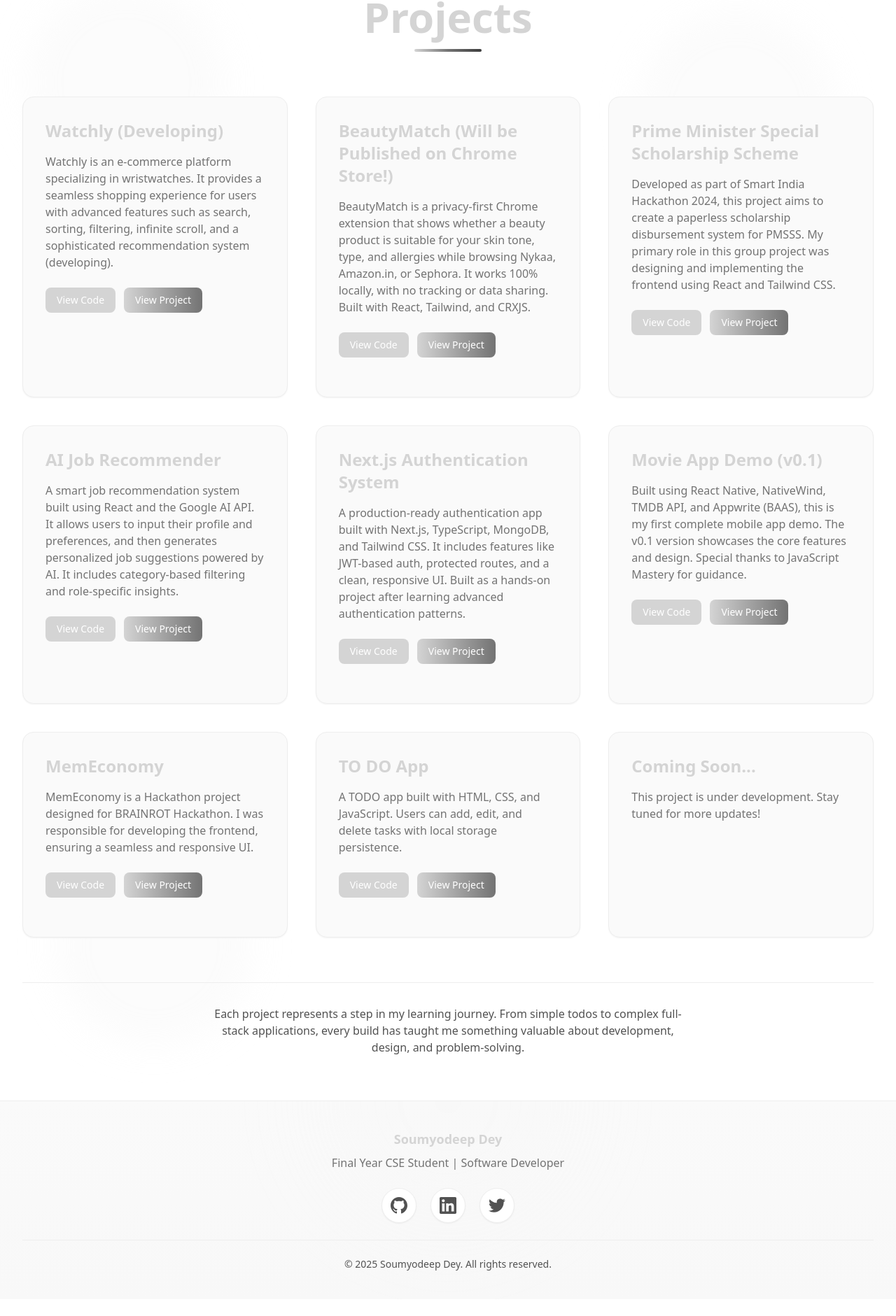
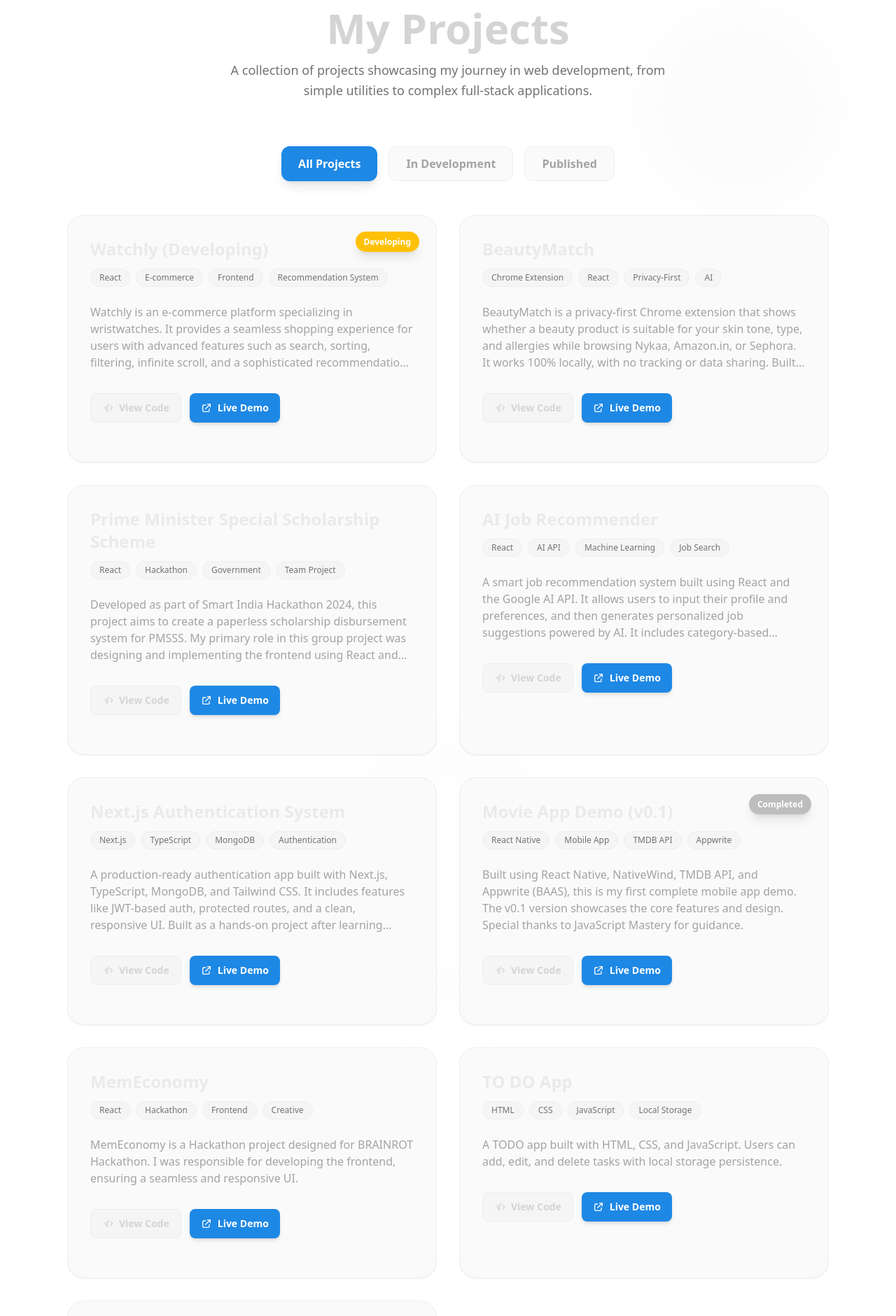
Before and after one commit to Soumyodeep-Dey/SD-portfolio, a React (Vite) app: page /projects in a window 1280 px wide. Shown: the part 135-2016 px from the top of the page at 70% size. Before the commit the page ends 1992 px from the top, so only its background shows below. Built offline with nearby package versions, Linux system fonts and the light colour scheme.

Commit message:
style : project css upgradation

```diff
--- a/src/components/Projects/Projects.jsx
+++ b/src/components/Projects/Projects.jsx
@@ -1,4 +1,4 @@
-/* Projects.jsx – Upgraded to match Blogs theme and palette */
+/* Projects.jsx – Enhanced to match Home.jsx design patterns with improved UX */
 import { useState } from 'react';
 
 const projectList = [
@@ -8,14 +8,18 @@ const projectList = [
     link: "https://github.com/Soumyodeep-Dey/Watchly",
     live: "https://watchly-frontend.onrender.com/",
     video: "/Videos/WatchLy.mp4",
+    tags: ["React", "E-commerce", "Frontend", "Recommendation System"],
+    status: "developing"
   },
   {
-    title: "BeautyMatch (Will be Published on Chrome Store!)",
-    description:
-      "BeautyMatch is a privacy-first Chrome extension that shows whether a beauty product is suitable for your skin tone, type, and allergies while browsing Nykaa, Amazon.in, or Sephora. It works 100% locally, with no tracking or data sharing. Built with React, Tailwind, and CRXJS.",
+    title: "BeautyMatch",
+    description: "BeautyMatch is a privacy-first Chrome extension that shows whether a beauty product is suitable for your skin tone, type, and allergies while browsing Nykaa, Amazon.in, or Sephora. It works 100% locally, with no tracking or data sharing. Built with React, Tailwind, and CRXJS.",
     link: "https://github.com/Soumyodeep-Dey/BeautyMatch",
     live: "https://chromewebstore.google.com/detail/beautymatch/kongfkfcoganehdeiiaffpmmedmkbjho",
-    video: "/Videos/BeautyMatch.mp4"
+    video: "/Videos/BeautyMatch.mp4",
+    tags: ["Chrome Extension", "React", "Privacy-First", "AI"],
+    status: "published",
+    badge: "Chrome Store"
   },
   {
     title: "Prime Minister Special Scholarship Scheme",
@@ -23,6 +27,9 @@ const projectList = [
     link: "https://github.com/Soumyodeep-Dey/Scholarship",
     live: "https://pmsss-scholarship.vercel.app/",
     video: "/Videos/PMSSS.mp4",
+    tags: ["React", "Hackathon", "Government", "Team Project"],
+    status: "published",
+    badge: "Hackathon Winner"
   },
   {
     title: "AI Job Recommender",
@@ -30,6 +37,8 @@ const projectList = [
     link: "https://github.com/Soumyodeep-Dey/Ai_Job_Recommendation_System",
     live: "https://ai-job-recommendation-system-eight.vercel.app/",
     video: "/Videos/AIJobRecommender.mp4",
+    tags: ["React", "AI API", "Machine Learning", "Job Search"],
+    status: "published"
   },
   {
     title: "Next.js Authentication System",
@@ -37,13 +46,17 @@ const projectList = [
     link: "https://github.com/Soumyodeep-Dey/auth_next_js",
     live: "https://auth-next-js-zeta.vercel.app/login",
     video: "/Videos/NextAuthApp.mp4",
+    tags: ["Next.js", "TypeScript", "MongoDB", "Authentication"],
+    status: "published"
   },
   {
     title: "Movie App Demo (v0.1)",
     description: "Built using React Native, NativeWind, TMDB API, and Appwrite (BAAS), this is my first complete mobile app demo. The v0.1 version showcases the core features and design. Special thanks to JavaScript Mastery for guidance.",
     link: "https://github.com/Soumyodeep-Dey/Mobile_Movie_App",
     live: "https://www.linkedin.com/posts/soumyodeep-dey-s-d-2a125b1a7_100daysofcode-buildinpublic-appdevelopment-activity-7352362240777322503-VppU",
-    video: "/Videos/MovieAppDemo.mp4"
+    video: "/Videos/MovieAppDemo.mp4",
+    tags: ["React Native", "Mobile App", "TMDB API", "Appwrite"],
+    status: "completed"
   },
   {
     title: "MemEconomy",
@@ -51,6 +64,8 @@ const projectList = [
     link: "https://github.com/Soumyodeep-Dey/memeconomy",
     live: "https://meme-economy-black.vercel.app/",
     video: "/Videos/memeconomy.mp4",
+    tags: ["React", "Hackathon", "Frontend", "Creative"],
+    status: "published"
   },
   {
     title: "TO DO App",
@@ -58,6 +73,8 @@ const projectList = [
     link: "https://github.com/Soumyodeep-Dey/TO-DO-LIST",
     live: "https://soumyodeep-dey.github.io/TO-DO-LIST/",
     video: "/Videos/ToDoApp.mp4",
+    tags: ["HTML", "CSS", "JavaScript", "Local Storage"],
+    status: "published"
   },
   {
     title: "Coming Soon...",
@@ -65,12 +82,15 @@ const projectList = [
     link: "https://github.com/Soumyodeep-Dey",
     live: "https://github.com/Soumyodeep-Dey",
     video: "/Videos/XYZ.mp4",
+    tags: ["Coming Soon"],
+    status: "planning"
   },
 ];
 
 function Projects() {
   const [loadingMedia, setLoadingMedia] = useState({});
   const [errorMedia, setErrorMedia] = useState({});
+  const [filter, setFilter] = useState('all');
 
   const handleMediaLoadStart = (index, type) => {
     setLoadingMedia(prev => ({ ...prev, [`${index}-${type}`]: true }));
@@ -83,65 +103,116 @@ function Projects() {
     setLoadingMedia(prev => ({ ...prev, [`${index}-${type}`]: false }));
   };
 
+  const filteredProjects = filter === 'all'
+    ? projectList
+    : projectList.filter(project => project.status === filter);
+
+  const getStatusColor = (status) => {
+    switch (status) {
+      case 'developing': return 'bg-warning-500';
+      case 'published': return 'bg-success-500';
+      case 'published': return 'bg-primary-500';
+      case 'planning': return 'bg-light-600 dark:bg-dark-600';
+      default: return 'bg-light-600 dark:bg-dark-600';
+    }
+  };
+
   return (
     <main
       id="projects"
-      className="bg-light-50 dark:bg-dark-50 py-16 min-h-screen relative overflow-hidden"
+      className="bg-light-50 dark:bg-dark-50 py-20 min-h-screen relative overflow-hidden"
     >
-      {/* Decorative blobs */}
+      {/* Subtle background elements matching Home.jsx */}
       <div className="pointer-events-none absolute inset-0 overflow-hidden">
-        {[
-          'top-10 left-10 animate-blob',
-          'top-20 right-20 animate-blob animation-delay-2000',
-          'bottom-20 left-20 animate-blob animation-delay-4000'
-        ].map((pos, i) => (
-          <div
-            key={i}
-            className={`absolute w-72 h-72 bg-light-300 dark:bg-dark-300 rounded-full mix-blend-multiply dark:mix-blend-screen filter blur-xl opacity-20 ${pos}`}
-          />
-        ))}
+        <div className="absolute top-20 right-20 w-72 h-72 bg-light-200 dark:bg-dark-200 rounded-full mix-blend-multiply dark:mix-blend-screen filter blur-xl opacity-30" />
+        <div className="absolute bottom-32 left-20 w-80 h-80 bg-light-250 dark:bg-dark-250 rounded-full mix-blend-multiply dark:mix-blend-screen filter blur-xl opacity-20" />
+        <div className="absolute top-1/2 left-1/2 -translate-x-1/2 -translate-y-1/2 w-96 h-96 bg-light-300 dark:bg-dark-300 rounded-full mix-blend-multiply dark:mix-blend-screen filter blur-xl opacity-10" />
       </div>
 
-      <div className="relative container mx-auto px-4 md:px-6 lg:px-8">
-        {/* Main heading */}
+      <div className="relative container mx-auto px-4 sm:px-6 lg:px-8 max-w-6xl">
+        {/* Header section */}
         <header className="text-center mb-16">
-          <h1 className="text-4xl md:text-5xl lg:text-6xl font-extrabold text-dark-900 dark:text-light-50 animate-fadeInUp">
-            Projects
+          <h1 className="text-4xl md:text-5xl lg:text-6xl font-extrabold text-dark-900 dark:text-light-950 animate-fadeInLeft mb-4">
+            My Projects
           </h1>
-          <div className="w-24 h-1 bg-gradient-to-r from-dark-900 via-dark-700 to-dark-500 dark:from-light-50 dark:via-light-300 dark:to-light-400 mx-auto mt-4 rounded-full" />
+          <p className="text-lg text-dark-700 dark:text-light-700 max-w-2xl mx-auto leading-relaxed">
+            A collection of projects showcasing my journey in web development, from simple utilities to complex full-stack applications.
+          </p>
         </header>
 
+        {/* Filter buttons */}
+        <nav className="flex flex-wrap justify-center gap-4 mb-12">
+          {[
+            { key: 'all', label: 'All Projects' },
+            { key: 'developing', label: 'In Development' },
+            { key: 'published', label: 'Published' }
+          ].map(({ key, label }) => (
+            <button
+              key={key}
+              type="button"
+              onClick={() => setFilter(key)}
+              className={`px-6 py-3 rounded-xl font-semibold transition-all duration-300 hover:scale-105 hover:shadow-lg ${filter === key
+                ? 'bg-primary-600 text-light-50 shadow-lg'
+                : 'bg-light-100 dark:bg-dark-100 text-dark-800 dark:text-light-800 hover:bg-light-200 dark:hover:bg-dark-200 border border-light-300 dark:border-dark-300'
+                }`}
+            >
+              {label}
+            </button>
+          ))}
+        </nav>
+
         {/* Projects grid */}
-        <section
-          className="grid grid-cols-1 md:grid-cols-2 lg:grid-cols-3 gap-8 md:gap-10"
-          aria-label="Projects showcase"
-        >
-          {projectList.map((project, index) => (
+        <section className="grid grid-cols-1 lg:grid-cols-2 gap-8 mb-16">
+          {filteredProjects.map((project, index) => (
             <article
               key={index}
-              className="group relative bg-light-100 dark:bg-dark-100 backdrop-blur-md rounded-2xl shadow-sm border border-light-300 dark:border-dark-300 hover:shadow-lg hover:border-dark-400 dark:hover:border-light-400 transition-all duration-500 ease-in-out transform hover:-translate-y-2 hover:scale-[1.02] overflow-hidden"
+              className="group relative bg-light-100 dark:bg-dark-100 rounded-3xl p-8 shadow-sm border border-light-300 dark:border-dark-300 hover:shadow-lg hover:scale-[1.02] transition-all duration-500 overflow-hidden"
             >
-              {/* Content */}
-              <div className="p-6 md:p-8">
-                <header className="mb-4">
-                  <h2 className="text-xl md:text-2xl font-bold text-dark-900 dark:text-light-50 group-hover:text-dark-700 dark:group-hover:text-light-300 transition-colors duration-300 leading-tight">
+              {/* Status badge */}
+              {project.status !== 'published' && (
+                <div className="absolute top-6 right-6 z-10">
+                  <span className={`${getStatusColor(project.status)} text-light-50 text-xs font-semibold py-1.5 px-3 rounded-full shadow-lg capitalize`}>
+                    {project.badge || project.status}
+                  </span>
+                </div>
+              )}
+
+              {/* Project content */}
+              <div className="relative z-10">
+                <header className="mb-6">
+                  <h2 className="text-xl md:text-2xl font-bold text-dark-950 dark:text-light-950 mb-3 leading-tight group-hover:text-primary-600 dark:group-hover:text-primary-400 transition-colors duration-300">
                     {project.title}
                   </h2>
+
+                  {/* Tags */}
+                  <div className="flex flex-wrap gap-2 mb-4">
+                    {project.tags?.map((tag, tagIndex) => (
+                      <span
+                        key={tagIndex}
+                        className="bg-light-200 dark:bg-dark-200 text-dark-700 dark:text-light-700 text-xs font-medium py-1 px-3 rounded-full border border-light-300 dark:border-dark-300"
+                      >
+                        {tag}
+                      </span>
+                    ))}
+                  </div>
                 </header>
 
-                <p className="text-dark-700 dark:text-light-300 leading-relaxed text-sm md:text-base mb-6">
+                <p className="text-dark-800 dark:text-light-800 leading-relaxed text-sm md:text-base mb-8 line-clamp-4">
                   {project.description}
                 </p>
 
-                {/* Links */}
-                <nav className="flex flex-wrap gap-3 mb-6">
+                {/* Action buttons */}
+                <div className="flex flex-wrap gap-3 mb-6">
                   {project.link && project.title !== "Coming Soon..." && (
                     <a
                       href={project.link}
                       target="_blank"
                       rel="noopener noreferrer"
-                      className="inline-flex items-center px-4 py-2 bg-dark-900 dark:bg-light-50 text-light-50 dark:text-dark-900 text-sm font-medium rounded-lg hover:bg-dark-700 dark:hover:bg-light-200 transform hover:scale-105 transition-all duration-300"
+                      className="inline-flex items-center gap-2 px-4 py-2.5 bg-light-200 dark:bg-dark-200 text-dark-900 dark:text-light-900 text-sm font-semibold rounded-lg hover:bg-light-300 dark:hover:bg-dark-300 hover:scale-105 transition-all duration-300 border border-light-300 dark:border-dark-300"
                     >
+                      <svg className="w-4 h-4" fill="none" stroke="currentColor" viewBox="0 0 24 24">
+                        <path strokeLinecap="round" strokeLinejoin="round" strokeWidth={2} d="M10 20l4-16m-4 4l-4 4 4 4m8-8l4 4-4 4" />
+                      </svg>
                       View Code
                     </a>
                   )}
@@ -150,31 +221,37 @@ function Projects() {
                       href={project.live}
                       target="_blank"
                       rel="noopener noreferrer"
-                      className="inline-flex items-center px-4 py-2 bg-gradient-to-r from-dark-900 to-dark-700 dark:from-light-50 dark:to-light-300 text-light-50 dark:text-dark-900 text-sm font-medium rounded-lg hover:from-dark-700 hover:to-dark-500 dark:hover:from-light-200 dark:hover:to-light-400 transform hover:scale-105 transition-all duration-300"
+                      className="inline-flex items-center gap-2 px-4 py-2.5 bg-primary-600 text-light-50 text-sm font-semibold rounded-lg hover:bg-primary-700 hover:scale-105 transition-all duration-300 shadow-md"
                     >
-                      View Project
+                      <svg className="w-4 h-4" fill="none" stroke="currentColor" viewBox="0 0 24 24">
+                        <path strokeLinecap="round" strokeLinejoin="round" strokeWidth={2} d="M10 6H6a2 2 0 00-2 2v10a2 2 0 002 2h10a2 2 0 002-2v-4M14 4h6m0 0v6m0-6L10 14" />
+                      </svg>
+                      Live Demo
                     </a>
                   )}
-                </nav>
+                </div>
 
-                {/* Media */}
+                {/* Media showcase */}
                 {(project.video && !errorMedia[`${index}-video`]) && (
-                  <figure className="relative overflow-hidden rounded-xl">
+                  <figure className="relative overflow-hidden rounded-xl bg-light-200 dark:bg-dark-200">
                     {loadingMedia[`${index}-video`] && (
                       <div className="absolute inset-0 flex items-center justify-center bg-light-300 dark:bg-dark-300 rounded-xl z-10">
-                        <div className="animate-spin rounded-full h-8 w-8 border-b-2 border-dark-900 dark:border-light-50" />
+                        <div className="flex items-center gap-3">
+                          <div className="animate-spin rounded-full h-6 w-6 border-b-2 border-primary-600" />
+                          <span className="text-dark-700 dark:text-light-700 text-sm font-medium">Loading...</span>
+                        </div>
                       </div>
                     )}
                     <video
                       controls
-                      className="w-full h-48 object-cover rounded-xl shadow-md"
+                      className="w-full h-48 object-cover rounded-xl shadow-inner group-hover:scale-105 transition-transform duration-500"
                       preload="metadata"
                       onLoadStart={() => handleMediaLoadStart(index, 'video')}
                       onLoadedData={() => handleMediaLoad(index, 'video')}
                       onError={() => handleMediaError(index, 'video')}
                     >
                       <source src={project.video} type="video/mp4" />
-                      <p className="text-dark-700 dark:text-light-300 text-sm p-4">
+                      <p className="text-dark-700 dark:text-light-700 text-sm p-4">
                         Your browser does not support the video tag.
                       </p>
                     </video>
@@ -182,18 +259,31 @@ function Projects() {
                 )}
               </div>
 
-              {/* Hover overlay */}
-              <div className="absolute inset-0 bg-gradient-to-r from-light-200/20 to-light-300/20 dark:from-dark-200/20 dark:to-dark-300/20 opacity-0 group-hover:opacity-100 transition-opacity duration-300 pointer-events-none" />
+              {/* Hover overlay effect */}
+              <div className="absolute inset-0 bg-gradient-to-br from-primary-500/10 to-primary-600/10 opacity-0 group-hover:opacity-100 transition-opacity duration-500 pointer-events-none rounded-3xl" />
             </article>
           ))}
         </section>
 
-        {/* Footnote */}
-        <footer className="text-center mt-16 pt-8 border-t border-light-300 dark:border-dark-300">
-          <p className="text-dark-600 dark:text-light-400 text-sm md:text-base leading-relaxed max-w-2xl mx-auto">
-            Each project represents a step in my learning journey. From simple todos to complex full-stack applications,
-            every build has taught me something valuable about development, design, and problem-solving.
-          </p>
+        {/* Call to action */}
+        <footer className="text-center">
+          <div className="bg-light-100 dark:bg-dark-100 rounded-3xl p-8 md:p-12 shadow-sm border border-light-300 dark:border-dark-300">
+            <h2 className="text-2xl md:text-3xl font-bold text-dark-950 dark:text-light-950 mb-4">
+              Interested in collaborating?
+            </h2>
+            <p className="text-dark-700 dark:text-light-700 text-lg leading-relaxed mb-8 max-w-2xl mx-auto">
+              If you're looking for a passionate developer to collaborate with, I'd love to hear from you.
+            </p>
+            <a
+              href="mailto:soumyodeepdey2003@gmail.com"
+              className="inline-flex items-center gap-2 px-8 py-4 bg-primary-600 hover:bg-primary-700 text-light-50 font-semibold rounded-xl transition-all duration-200 hover:scale-105 hover:shadow-lg"
+            >
+              <svg className="w-5 h-5" fill="none" stroke="currentColor" viewBox="0 0 24 24">
+                <path strokeLinecap="round" strokeLinejoin="round" strokeWidth={2} d="M3 8l7.89 4.26a2 2 0 002.22 0L21 8M5 19h14a2 2 0 002-2V7a2 2 0 00-2-2H5a2 2 0 00-2 2v10a2 2 0 002 2z" />
+              </svg>
+              <span>Let's Connect</span>
+            </a>
+          </div>
         </footer>
       </div>
     </main>
```
